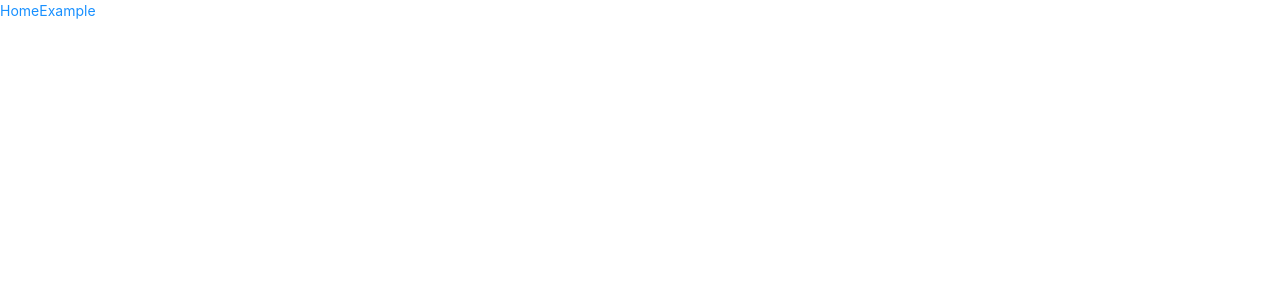
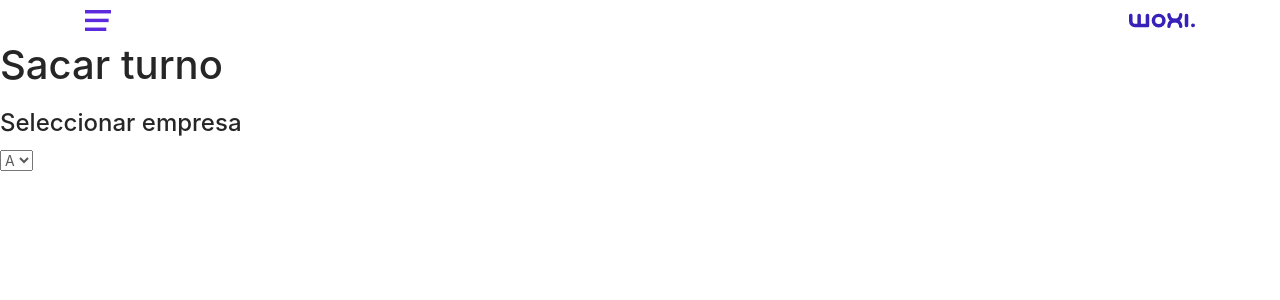
Before and after one commit to francomd/woxi-miturno, a React app: page /turno in a window 1280 px wide. Shown: the top 300 px of the page. Built offline with nearby package versions, Linux system fonts and the light colour scheme.

Commit message:
Drawer, Routes, queryStrings in ticket generation

```diff
--- a/package.json
+++ b/package.json
@@ -1,7 +1,7 @@
 {
   "name": "miturno",
   "version": "0.1.0",
-  "description": "Mi turno online",
+  "description": "Mi turno",
   "main": "index.js",
   "author": "Franco Dalmasso",
   "license": "MIT",
@@ -14,7 +14,6 @@
     "bootstrap": "^3.4.1",
     "clean-webpack-plugin": "^3.0.0",
     "firebase": "^7.7.0",
-    "history": "^4.10.1",
     "moment": "^2.24.0",
     "query-string": "^6.10.1",
     "react": "^16.13.0",
--- a/src/App.js
+++ b/src/App.js
@@ -1,13 +1,42 @@
-import React from "react";
+import React, { useState } from "react";
+import { Router, Link, useHistory } from "react-router-dom";
+import { Navbar } from "react-bootstrap";
+
 import { Routes } from "./Routes";
-import { createBrowserHistory } from "history";
+import { Drawer } from "./components/Drawer";
 
 export const App = () => {
-  const history = createBrowserHistory();
+  const [openDrawer, toggleDrawer] = useState(false);
+  let history = useHistory();
 
   return (
     <>
-      <Routes history={history} />
+      <Navbar bg="white" className="px-0 d-flex justify-content-between">
+        <img
+          src={require("./assets/img/menu.svg")}
+          alt="Menu"
+          onClick={() => toggleDrawer(!openDrawer)}
+        />
+        <Navbar.Brand href="#home">
+          <img
+            alt="Woxi Logo"
+            src={require("./assets/img/woxi-logo.svg")}
+            width="66"
+            className="mr-0 d-inline-block align-top"
+          />
+        </Navbar.Brand>
+      </Navbar>
+      <Router history={history}>
+        <Drawer open={openDrawer} onToggle={() => toggleDrawer(!openDrawer)}>
+          <Link to="/">
+            <span>Portal</span>
+          </Link>
+          <Link to="/miturno">
+            <span>Mi turno</span>
+          </Link>
+        </Drawer>
+        <Routes />
+      </Router>
     </>
   );
 };
--- a/src/Routes.js
+++ b/src/Routes.js
@@ -1,24 +1,18 @@
 import React from "react";
 // import { useState } from "react";
 
-import { Router, Switch, Route, Link } from "react-router-dom";
+import { Switch, Route } from "react-router-dom";
 
-import { Home } from "./views/Home";
-import { Example } from "./views/Example";
+import { Portal } from "./views/Portal";
+import { Ticket } from "./views/Ticket";
 
-export const Routes = ({ history }) => {
+export const Routes = () => {
   return (
-    <Router history={history}>
-      <Link to="/">
-        <span>Home</span>
-      </Link>
-      <Link to="/example">
-        <span>Example</span>
-      </Link>
-      <Switch>
-        <Route exact path="/" component={Home} />
-        <Route exact path="/example" component={Example} />
-      </Switch>
-    </Router>
+    <Switch>
+      <Route exact path="/" component={Portal} />
+      <Route exact path="/turno">
+        <Ticket />
+      </Route>
+    </Switch>
   );
 };
--- /dev/null
+++ b/src/components/Drawer/index.js
@@ -0,0 +1,28 @@
+import React from "react";
+import { DrawerStyle } from "./style";
+
+// const DrawerContext = React.createContext()
+
+export const Drawer = ({ open, onToggle, ...props }) => {
+  return (
+    <DrawerStyle className={open && "opened"}>
+      <nav>
+        <div className="d-flex justify-content-between">
+          <h2>Menu</h2>
+          <button
+            type="button"
+            className="close"
+            aria-label="Close"
+            onClick={onToggle}
+            style={{ outline: "none" }}
+          >
+            <span aria-hidden="true" className="text-white">
+              &times;
+            </span>
+          </button>
+        </div>
+        <div onClick={onToggle}>{props.children}</div>
+      </nav>
+    </DrawerStyle>
+  );
+};
--- /dev/null
+++ b/src/components/Drawer/style.js
@@ -0,0 +1,52 @@
+import styled from "styled-components";
+
+export const DrawerStyle = styled.aside`
+  position: fixed;
+  z-index: 99;
+  width: 100vw;
+  height: 100vh;
+  top: 0;
+  bottom: 0;
+  transform: translateX(-100%);
+  transition: transform 0.5s cubic-bezier(0.4, 0, 0.2, 1);
+  &.opened {
+    transform: none;
+    nav {
+      transform: none;
+      opacity: 1;
+      transition-delay: 300ms;
+    }
+  }
+
+  nav {
+    display: block;
+    flex-flow: column wrap;
+    transform: translateX(-30%);
+    opacity: 0;
+    color: #fff;
+    transition: all 500ms cubic-bezier(0.4, 0, 0.2, 1);
+    transition-delay: 0;
+    contain: content;
+    height: 100%;
+    background-color: #6b40e0;
+    box-sizing: border-box;
+    padding: 24px;
+    overflow: auto;
+    -webkit-overflow-scrolling: touch;
+
+    a {
+      text-decoration: none;
+      color: #ffffff80;
+      display: block;
+      padding: 16px 0;
+
+      &:hover {
+        color: #69f0ae;
+      }
+    }
+
+    & > * + * {
+      border-top: 1px solid rgba(255, 255, 255, 0.1);
+    }
+  }
+`;
--- a/src/index.html
+++ b/src/index.html
@@ -4,6 +4,12 @@
     <meta charset="UTF-8" />
     <meta name="viewport" content="width=device-width, initial-scale=1.0" />
     <title>Test Github Actions</title>
+    <link
+      rel="stylesheet"
+      href="https://maxcdn.bootstrapcdn.com/bootstrap/4.4.1/css/bootstrap.min.css"
+      integrity="sha384-Vkoo8x4CGsO3+Hhxv8T/Q5PaXtkKtu6ug5TOeNV6gBiFeWPGFN9MuhOf23Q9Ifjh"
+      crossorigin="anonymous"
+    />
   </head>
   <body>
     <div id="app"></div>
--- a/src/index.js
+++ b/src/index.js
@@ -1,5 +1,11 @@
 import React from "react";
 import ReactDOM from "react-dom";
+import { BrowserRouter } from "react-router-dom";
 import { App } from "./App";
 
-ReactDOM.render(<App />, document.getElementById("app"));
+ReactDOM.render(
+  <BrowserRouter>
+    <App />
+  </BrowserRouter>,
+  document.getElementById("app")
+);
--- a/src/views/Example/index.js
+++ /dev/null
@@ -1,5 +0,0 @@
-import React from "react";
-
-export const Example = () => {
-  return <h1>Example</h1>;
-};
--- a/src/views/Home/index.js
+++ /dev/null
@@ -1,5 +0,0 @@
-import React from "react";
-
-export const Home = () => {
-  return <h1>Home</h1>;
-};
--- /dev/null
+++ b/src/views/Portal/index.js
@@ -0,0 +1,13 @@
+import React from "react";
+import { Link } from "react-router-dom";
+
+export const Portal = () => {
+  return (
+    <>
+      <h1>Portal</h1>
+      <Link to="/turno">
+        <button>Sacar turno</button>
+      </Link>
+    </>
+  );
+};
--- /dev/null
+++ b/src/views/Ticket/index.js
@@ -0,0 +1,75 @@
+import React, { useState } from "react";
+import { useHistory } from "react-router-dom";
+import queryString from "query-string";
+
+export const Ticket = () => {
+  let stepper;
+  const query = queryString.parse(location.search);
+
+  query && query.empresa
+    ? query.sucursal
+      ? (stepper = (
+          <>
+            <h4>Empresa: {query.empresa}</h4>
+            <br />
+            <h5>Sucursal: {query.sucursal}</h5>
+          </>
+        ))
+      : (stepper = (
+          <>
+            <h4>{query.empresa}</h4>
+            <SelectBranch company={query.empresa} />
+          </>
+        ))
+    : (stepper = (
+        <>
+          <h4>Seleccionar empresa</h4>
+          <SelectCompany />
+        </>
+      ));
+
+  return (
+    <>
+      <h1>Sacar turno</h1>
+      {stepper}
+    </>
+  );
+};
+
+const SelectCompany = () => {
+  const [company, setCompany] = useState("A");
+  let history = useHistory();
+
+  const changeCompany = event => {
+    let currentCompany = event.target.value;
+    setCompany(currentCompany);
+    history.push(`/turno?empresa=${currentCompany}`);
+  };
+
+  return (
+    <select value={company} onChange={e => changeCompany(e)}>
+      <option value="A">A</option>
+      <option value="B">B</option>
+      <option value="C">C</option>
+    </select>
+  );
+};
+
+const SelectBranch = ({ company }) => {
+  const [branch, setBranch] = useState(1);
+  let history = useHistory();
+
+  const changeBranch = event => {
+    let currentBranch = event.target.value;
+    setBranch(currentBranch);
+    history.push(`/turno?empresa=${company}&sucursal=${currentBranch}`);
+  };
+
+  return (
+    <select value={branch} onChange={e => changeBranch(e)}>
+      <option value="1">1</option>
+      <option value="2">2</option>
+      <option value="3">3</option>
+    </select>
+  );
+};
--- a/webpack.dev.js
+++ b/webpack.dev.js
@@ -4,7 +4,6 @@ module.exports = merge(common, {
   mode: "development",
   devtool: "inline-source-map",
   devServer: {
-    contentBase: "./dist",
-    historyApiFallback: true
+    contentBase: "./dist"
   }
 });
```
Also changed, not shown: src/assets/img/menu.svg (added), src/assets/img/woxi-logo.svg (added), 2 other files (tests, documents, lock files or other folders).
